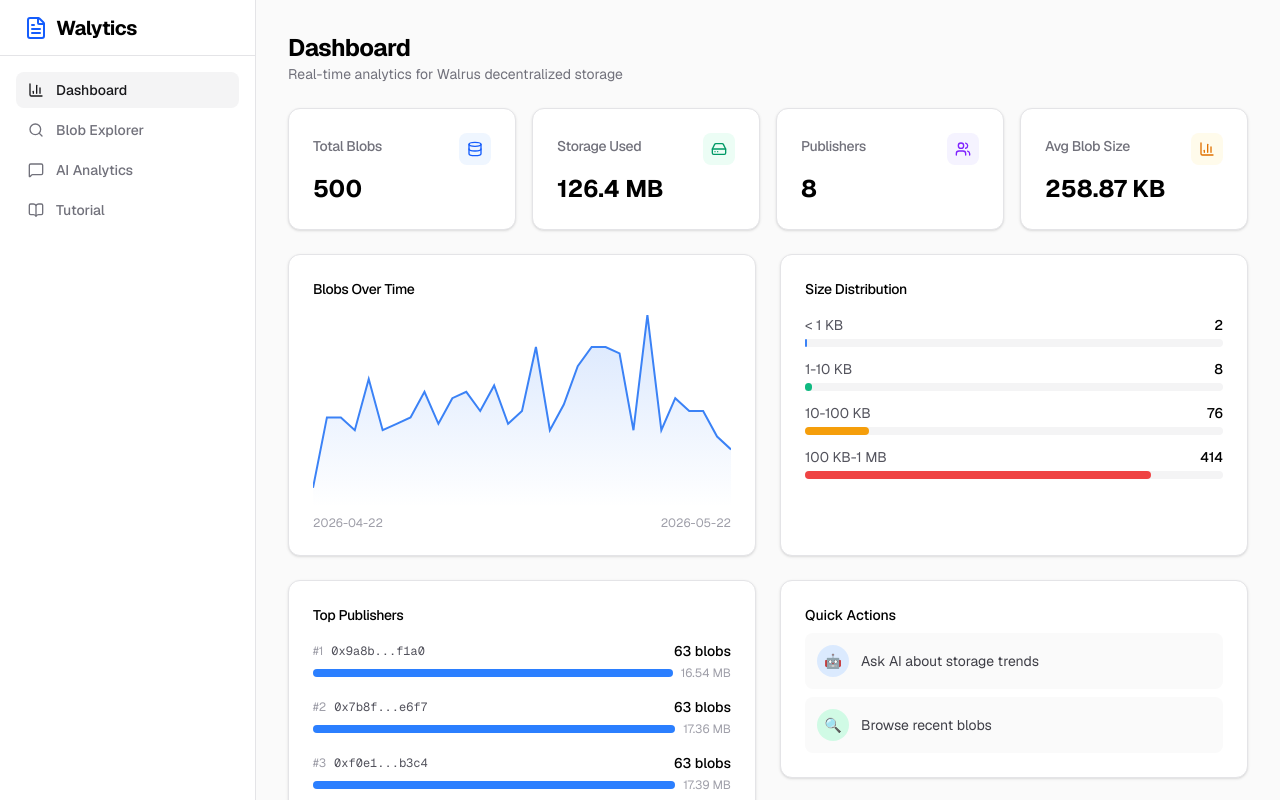
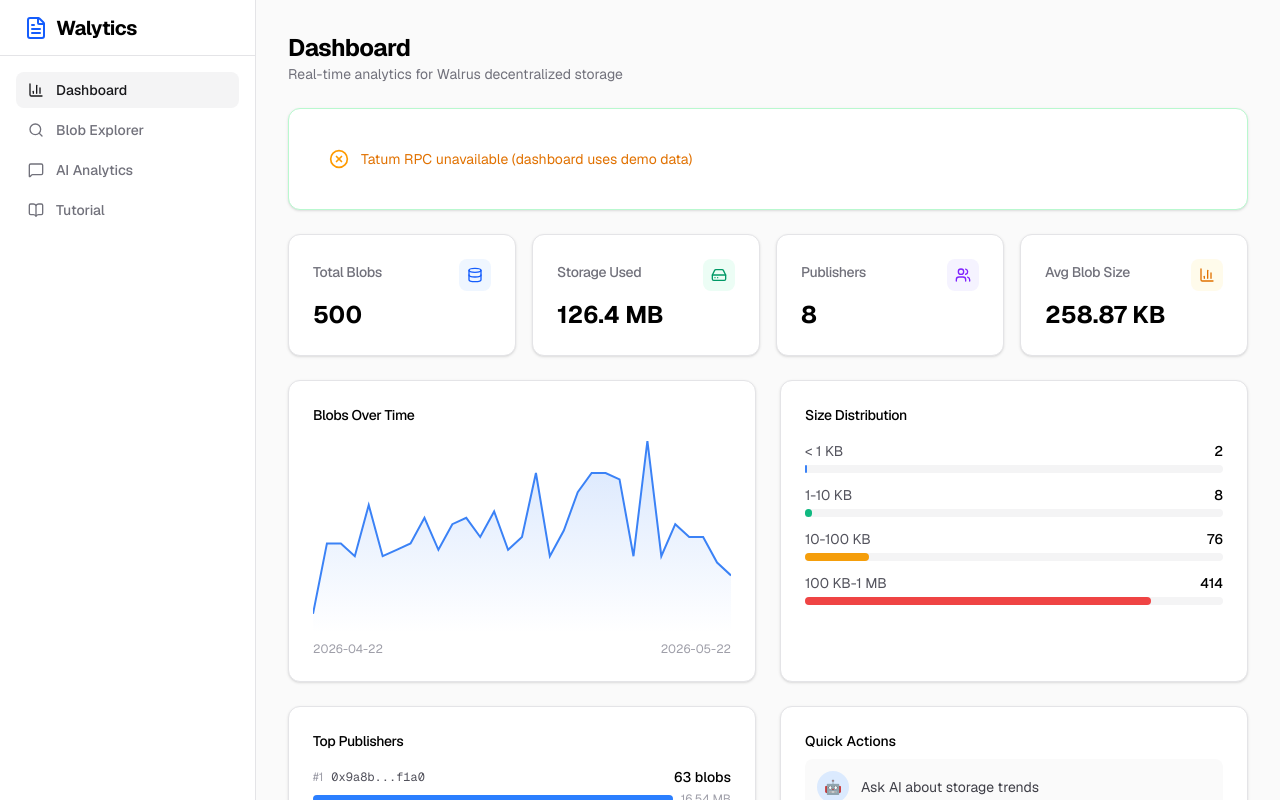
Before and after one commit to EdCryptoFi/Walytics, a Next.js app: page / in a window 1280 px wide. Shown: the top 800 px of the page. Built offline with nearby package versions, Linux system fonts and the light colour scheme; no server answers.

Commit message:
Add Tatum status indicator, fix RPC mock data flow

```diff
--- a/src/app/page.tsx
+++ b/src/app/page.tsx
@@ -6,6 +6,7 @@
 import { TopPublishers } from "@/components/Dashboard/TopPublishers"
 import { StorageDistribution } from "@/components/Dashboard/StorageDistribution"
 import type { WalrusMetrics } from "@/lib/walrus"
+import { TatumStatus } from "@/components/Dashboard/TatumStatus"
 
 export default function DashboardPage() {
   const [metrics, setMetrics] = useState<WalrusMetrics | null>(null)
@@ -36,6 +37,8 @@
           Real-time analytics for Walrus decentralized storage
         </p>
       </div>
+
+      <TatumStatus />
 
       <OverviewCards metrics={metrics} loading={loading} />
 
--- /dev/null
+++ b/src/components/Dashboard/TatumStatus.tsx
@@ -0,0 +1,67 @@
+"use client"
+
+import { useEffect, useState } from "react"
+import { Card, CardContent } from "@/components/ui/card"
+import { CheckCircle2, XCircle, Loader2 } from "lucide-react"
+
+export function TatumStatus() {
+  const [status, setStatus] = useState<"loading" | "connected" | "error">("loading")
+  const [blockHeight, setBlockHeight] = useState<string | null>(null)
+
+  useEffect(() => {
+    async function check() {
+      try {
+        const res = await fetch("/api/tatum", {
+          method: "POST",
+          headers: { "Content-Type": "application/json" },
+          body: JSON.stringify({
+            method: "sui_getLatestCheckpointSequenceNumber",
+            params: [],
+          }),
+        })
+        const json = await res.json()
+        if (json.result) {
+          setBlockHeight(Number(json.result).toLocaleString())
+          setStatus("connected")
+        } else {
+          setStatus("error")
+        }
+      } catch {
+        setStatus("error")
+      }
+    }
+    check()
+  }, [])
+
+  return (
+    <Card className="border-green-200 dark:border-green-900">
+      <CardContent className="flex items-center gap-3 p-4">
+        {status === "loading" && (
+          <>
+            <Loader2 className="h-5 w-5 animate-spin text-zinc-400" />
+            <span className="text-sm text-zinc-500">Checking Tatum connection...</span>
+          </>
+        )}
+        {status === "connected" && (
+          <>
+            <CheckCircle2 className="h-5 w-5 text-green-500" />
+            <div className="text-sm">
+              <span className="font-medium text-green-700 dark:text-green-400">Tatum Sui RPC Connected</span>
+              {blockHeight && (
+                <span className="ml-2 text-zinc-500">· Block #{blockHeight}</span>
+              )}
+            </div>
+          </>
+        )}
+        {status === "error" && (
+          <>
+            <XCircle className="h-5 w-5 text-amber-500" />
+            <span className="text-sm text-amber-600 dark:text-amber-400">
+              Tatum RPC unavailable (dashboard uses demo data)
+            </span>
+          </>
+        )}
+      </CardContent>
+    </Card>
+  )
+}
```
